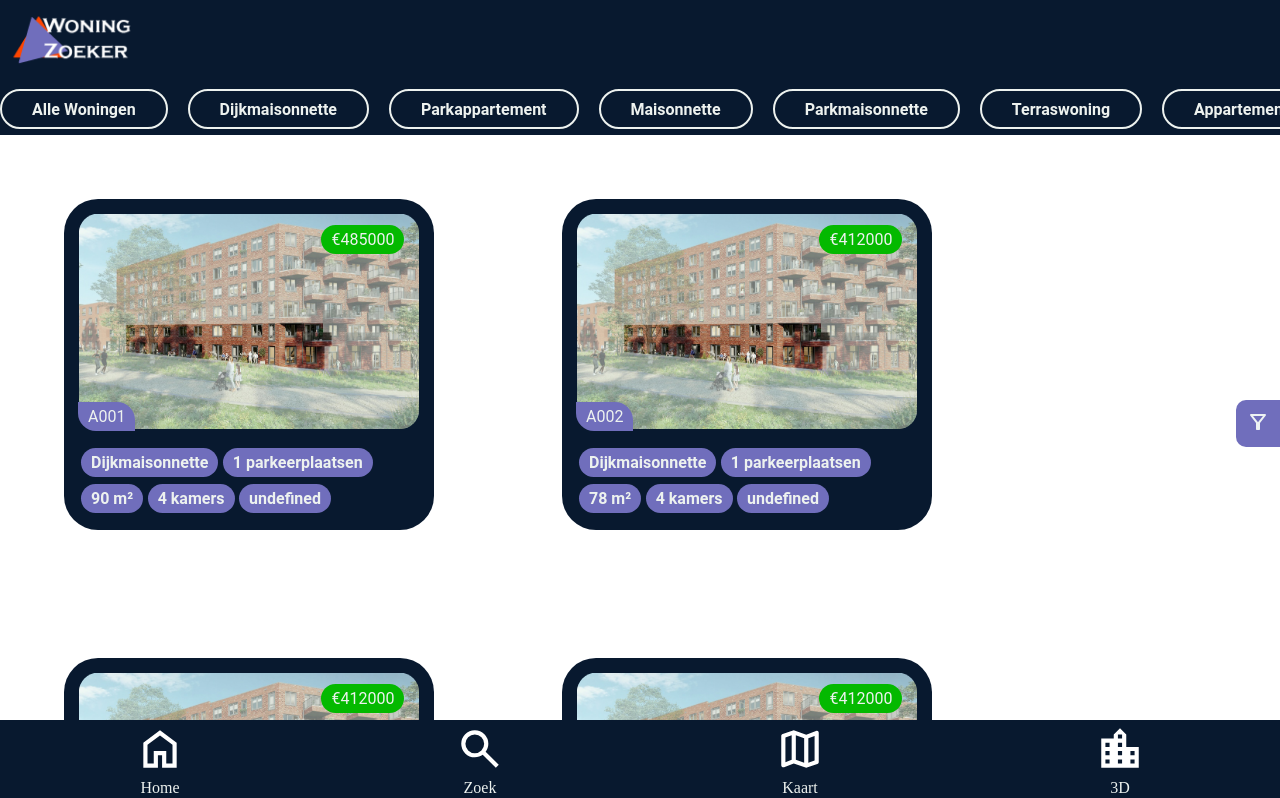
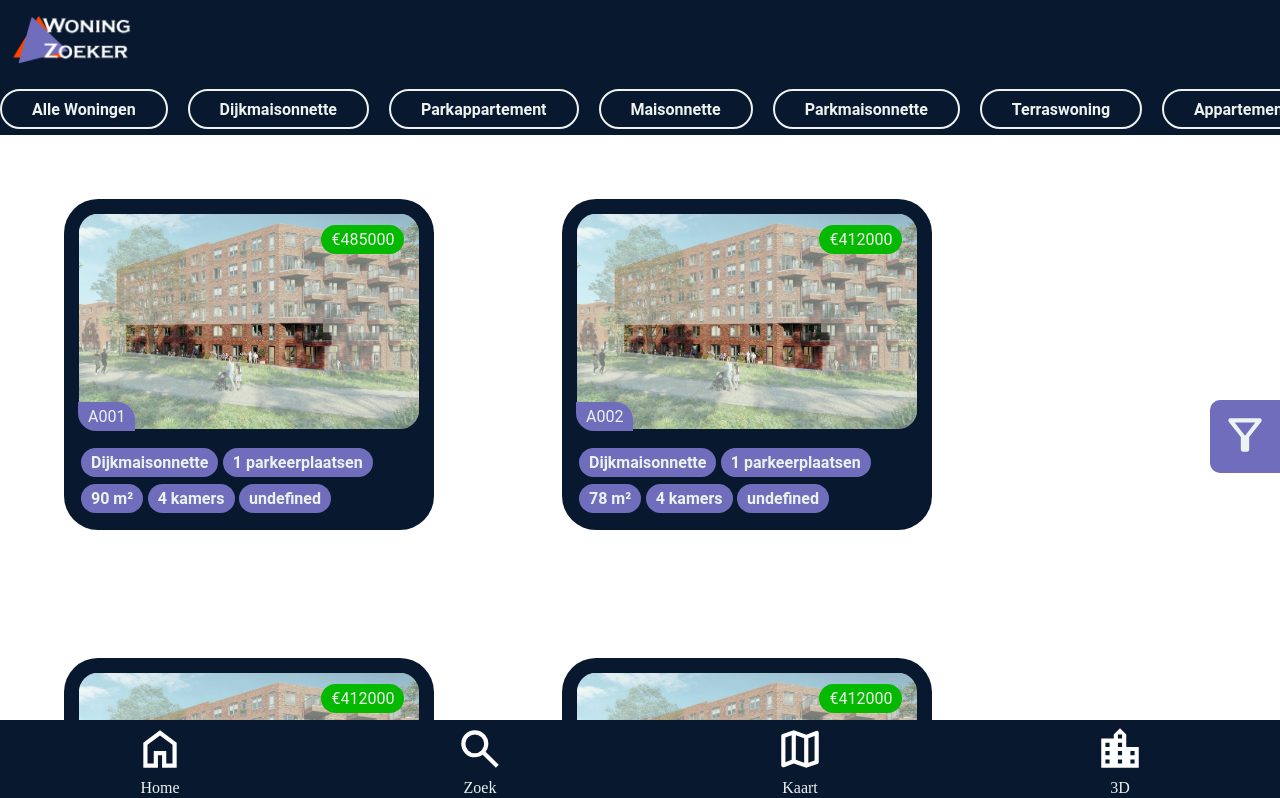
Before and after one commit to tomlommerse/woningzoeker, a React (Create React App) app: page /zoek in a window 1280 px wide. Shown: the top 798 px of the page. Built offline with nearby package versions, Linux system fonts and the light colour scheme.

Commit message:
knop grootte

```diff
--- a/src/components/Woningpagina/filter/filterbutton.css
+++ b/src/components/Woningpagina/filter/filterbutton.css
@@ -13,4 +13,5 @@
 
 .iets{
     filter: invert(100%) sepia(14%) saturate(473%) hue-rotate(153deg) brightness(98%) contrast(94%);
+    width: 50px;
 }
```
